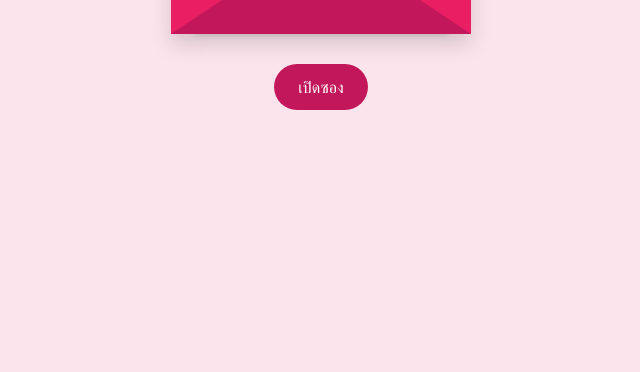
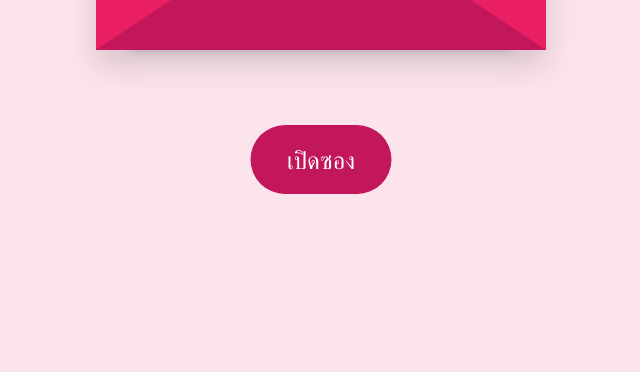
Before and after one commit to 9Iphone/wedding_card, a plain HTML site: page index.html in a window 1280 px wide. Shown: the part 428-800 px from the top of the page, without its empty margins (319-959 px from the left). Drawn offline with Linux system fonts and the light colour scheme.

Commit message:
feat : scope at opening card

```diff
--- a/style.css
+++ b/style.css
@@ -16,7 +16,9 @@ body {
     display: flex;
     flex-direction: column;
     align-items: center;
-    gap: 30px;
+    gap: 50px; /* เพิ่มระยะห่างนิดนึง เผื่อซูมแล้วจดหมายเด้งไปทับปุ่ม */
+
+    transform: scale(1.5); /* <--- เพิ่มบรรทัดนี้เพื่อซูมเข้า! */
 }
 
 /* --- ตัวซองหลัก --- */
```
